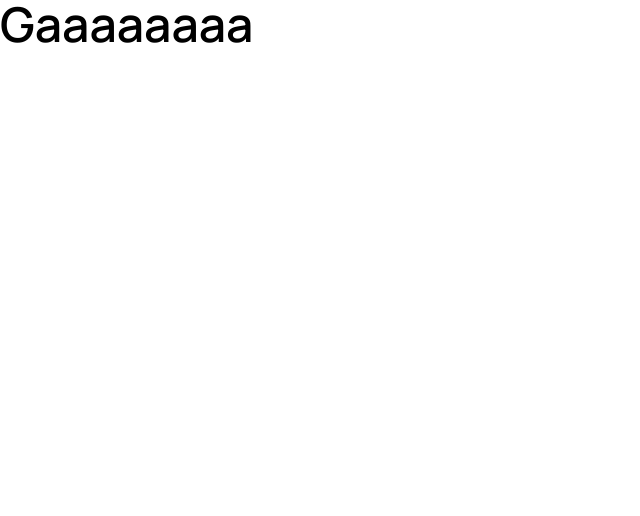
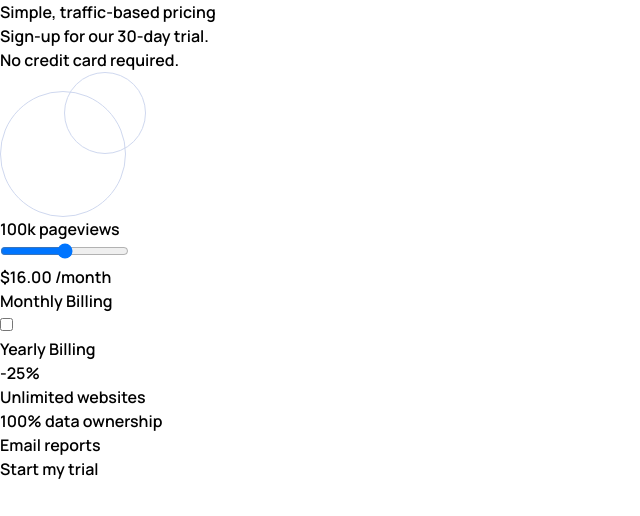
Before and after one commit to DenilDenilson/JR_TARJETA-ITERACTIVA, a website: page index.html in a window 1280 px wide. Shown: the whole page, without its empty margins (0-640 px from the left). Drawn offline with Linux system fonts and the light colour scheme.

Commit message:
html v1 done

```diff
--- a/index.html
+++ b/index.html
@@ -11,6 +11,37 @@
     <title>card</title>
 </head>
 <body>
-    <h1 class="text-5xl">Gaaaaaaaa</h1>
+  <div>
+    <hgroup>
+      <h1>Simple, traffic-based pricing</h1>
+      <p>Sign-up for our 30-day trial.</p>
+      <p>No credit card required.</p>
+      <div>
+                <svg xmlns="http://www.w3.org/2000/svg" width="146" height="145"><g fill="none" fill-rule="evenodd" stroke="#CFD8EF"><circle cx="63" cy="82" r="62.5"/><circle cx="105" cy="41" r="40.5"/></g></svg>
+      </div>
+    </hgroup>
+      <main>
+        <p>100k pageviews</p>
+        <input type="range">
+        <p>$16.00 <span>/month</span></p>
+        <div>
+          <p>Monthly Billing</p>
+          <label for="">
+            <input type="checkbox" name="" id="">
+            <span></span>
+          </label>
+          <p>Yearly Billing</p>
+          <p>-25%</p>
+        </div>
+        <footer>
+          <ul>
+            <li><span></span>Unlimited websites</li>
+            <li><span></span>100% data ownership</li>
+            <li><span></span>Email reports</li>
+          </ul>
+          <button>Start my trial</button>
+        </footer>
+      </main>
+  </div>
 </body>
 </html>
```
